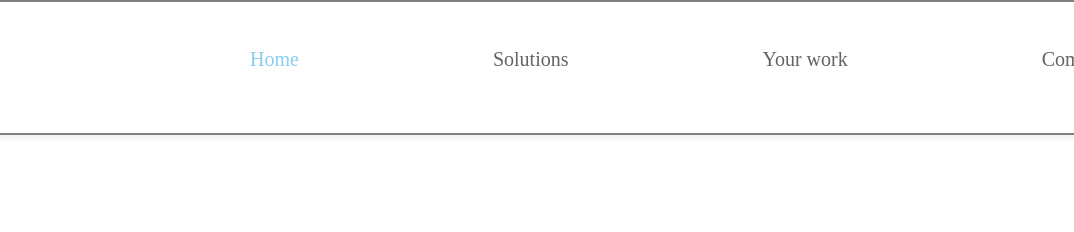
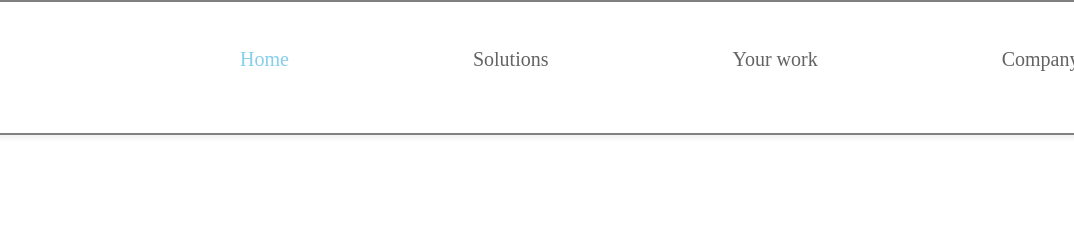
Before and after one commit to lotusbomb/Figma-Website-Design, a plain HTML site: page index.html in a window 1280 px wide. Shown: the top 232 px of the page, 206-1280 px from the left. Drawn offline with nearby package versions, Linux system fonts and the light colour scheme.

Commit message:
first commit

```diff
--- a/style.css
+++ b/style.css
@@ -48,7 +48,7 @@
     font-size: 20px;
     font-weight: 500;
     line-height: 20px;
-    padding-left: 100px;
+    margin-left: 70px;
     padding-right: 90px;
 }
 
```
